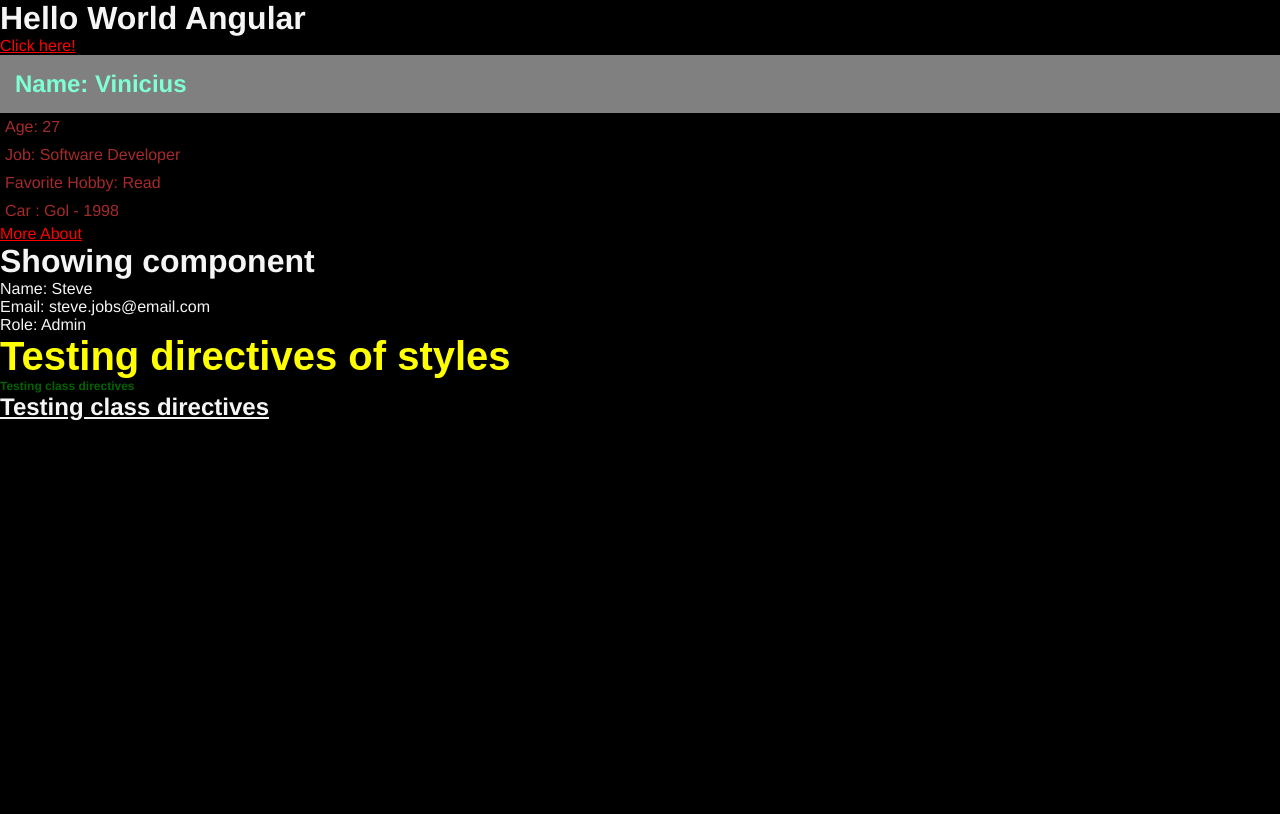
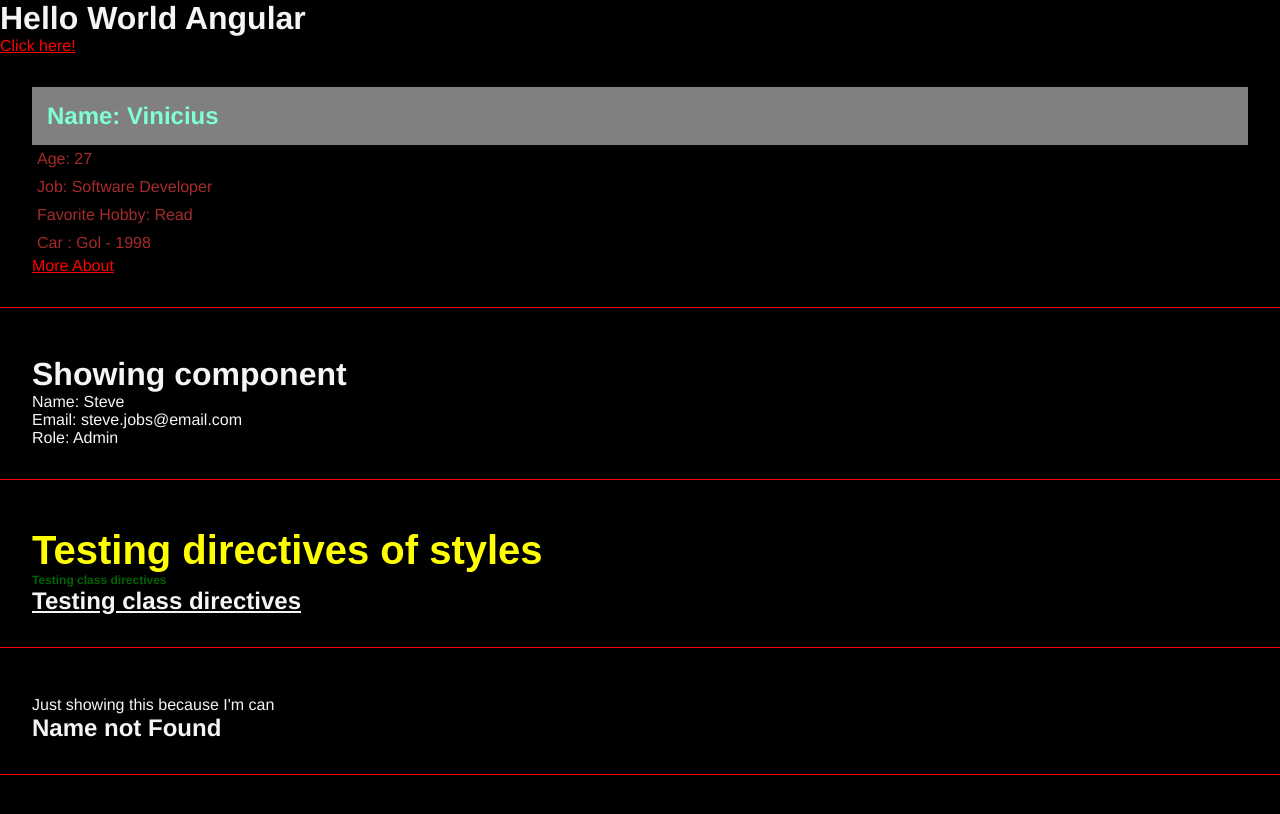
Before and after one commit to vinifoga/angular-learning, an Angular app: page / in a window 1280 px wide. Shown: the top 814 px of the page. Built offline with nearby package versions, Linux system fonts and the light colour scheme.

Commit message:
working with if and else

```diff
--- a/src/app/app.component.html
+++ b/src/app/app.component.html
@@ -5,3 +5,4 @@
 <app-first-component></app-first-component>
 <app-parent-data [name] = "userName" [userData]="userData"></app-parent-data>
 <app-directives></app-directives>
+<app-if-render></app-if-render>
--- a/src/app/app.module.ts
+++ b/src/app/app.module.ts
@@ -3,15 +3,17 @@ import { BrowserModule } from '@angular/platform-browser';
 
 import { AppComponent } from './app.component';
 import { FirstComponentComponent } from './components/first-component/first-component.component';
-import { ParentDataComponent } from './componets/parent-data/parent-data.component';
+import { ParentDataComponent } from './components/parent-data/parent-data.component';
 import { DirectivesComponent } from './components/directives/directives.component';
+import { IfRenderComponent } from './components/if-render/if-render.component';
 
 @NgModule({
   declarations: [
     AppComponent,
     FirstComponentComponent,
     ParentDataComponent,
-    DirectivesComponent
+    DirectivesComponent,
+    IfRenderComponent
   ],
   imports: [
     BrowserModule
--- a/src/app/components/directives/directives.component.html
+++ b/src/app/components/directives/directives.component.html
@@ -1,4 +1,10 @@
-<h2 [ngStyle]="{'font-size': size + 'px', 'font-family' : font, color : color}">Testing directives of styles</h2>
+<div class="class">
+  <h2
+    [ngStyle]="{ 'font-size': size + 'px', 'font-family': font, color: color }"
+  >
+    Testing directives of styles
+  </h2>
 
-<h2 [ngClass]="class">Testing class directives</h2>
-<h2 [ngClass]="underscore">Testing class directives</h2>
+  <h2 [ngClass]="class">Testing class directives</h2>
+  <h2 [ngClass]="underscore">Testing class directives</h2>
+</div>
--- a/src/app/components/first-component/first-component.component.html
+++ b/src/app/components/first-component/first-component.component.html
@@ -1,8 +1,10 @@
-<h2 class="title">Name: {{name}} </h2>
-<p>Age: {{age}} </p>
-<p>Job: {{job}}</p>
-<p>Favorite Hobby: {{hobbies[2]}}</p>
-<p>Car : {{car.name}} - {{car.year}}</p>
-<div>
+<div class="class">
+  <h2 class="title">Name: {{ name }}</h2>
+  <p>Age: {{ age }}</p>
+  <p>Job: {{ job }}</p>
+  <p>Favorite Hobby: {{ hobbies[2] }}</p>
+  <p>Car : {{ car.name }} - {{ car.year }}</p>
+  <div>
     <a href="#">More About</a>
+  </div>
 </div>
--- /dev/null
+++ b/src/app/components/if-render/if-render.component.html
@@ -0,0 +1,9 @@
+<div class="class">
+    <div *ngIf="canShow">Just showing this because I'm can</div>
+    <h2 *ngIf="name === 'Vinicius'; else nameNotFound">The name is Vinicius</h2>
+    <ng-template #nameNotFound>
+        <div>
+            <h2>Name not Found</h2>
+        </div>
+    </ng-template>
+</div>
--- /dev/null
+++ b/src/app/components/if-render/if-render.component.ts
@@ -0,0 +1,11 @@
+import { Component } from '@angular/core';
+
+@Component({
+  selector: 'app-if-render',
+  templateUrl: './if-render.component.html',
+  styleUrls: ['./if-render.component.css']
+})
+export class IfRenderComponent {
+  canShow: boolean = true;
+  name:string = "João";
+}
--- /dev/null
+++ b/src/app/components/parent-data/parent-data.component.html
@@ -0,0 +1,6 @@
+<div class="class">
+  <h1>Showing component</h1>
+  <p>Name: {{ name }}</p>
+  <p>Email: {{ userData.email }}</p>
+  <P>Role: {{ userData.role }}</P>
+</div>
--- a/src/app/componets/parent-data/parent-data.component.html
+++ /dev/null
@@ -1,4 +0,0 @@
-<h1>Showing component</h1>
-<p>Name: {{name}}</p>
-<p>Email: {{userData.email}}</p>
-<P>Role: {{userData.role}}</P>
--- a/src/styles.css
+++ b/src/styles.css
@@ -9,3 +9,13 @@
 a {
     color: red;
 }
+
+body {
+    padding-bottom: 500px;
+}
+
+.class {
+    border-bottom: 1px solid red;
+    padding: 2em;
+    margin-bottom: 1em;
+}
```
Also changed, not shown: src/app/components/if-render/if-render.component.css (added), src/app/components/parent-data/parent-data.component.css (added), src/app/components/parent-data/parent-data.component.ts (renamed from src/app/componets/parent-data/parent-data.component.ts), 2 other files (tests, documents, lock files or other folders).
